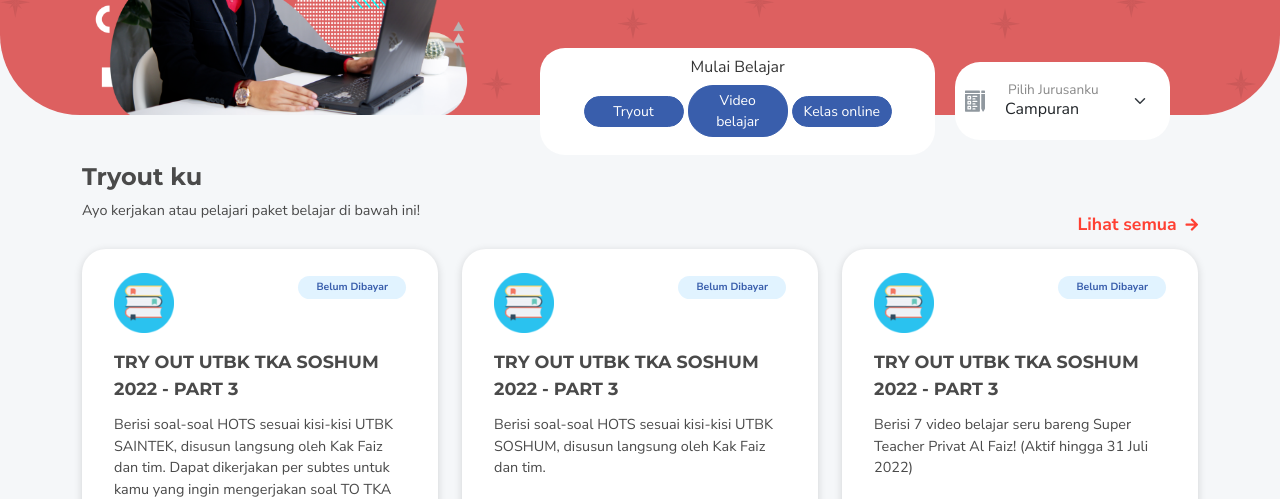
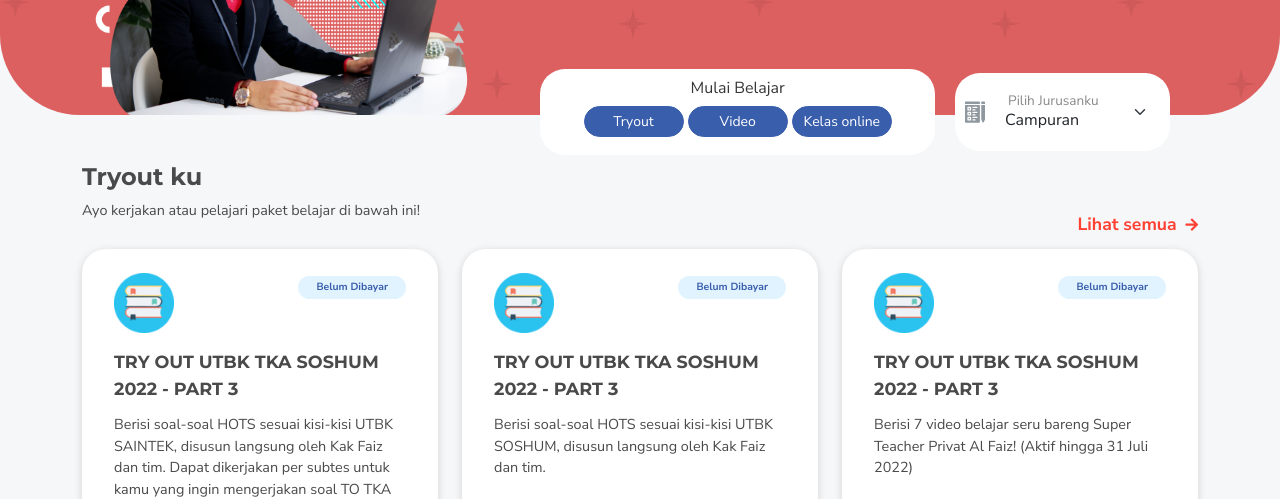
Before and after one commit to fiansyah31/dashboard-privatalfaiz-2, a plain HTML site: page pages/home.html in a window 1280 px wide. Shown: the part 304-803 px from the top of the page. Drawn offline with nearby package versions, Linux system fonts and the light colour scheme.

Commit message:
action find

```diff
--- a/pages/home.html
+++ b/pages/home.html
@@ -97,7 +97,7 @@
                    <div class="card-start text-center">
                     <h4>Mulai Belajar</h4>
                     <a href="#" class="btn btn-secondary px-2 py-1 mb-2" style="width: 100px ;">Tryout</a>
-                    <a href="#" class="btn btn-secondary px-2 py-1 mb-2" style="width: 100px ;">Video belajar</a>
+                    <a href="#" class="btn btn-secondary px-2 py-1 mb-2" style="width: 100px ;">Video</a>
                     <a href="#" class="btn btn-secondary px-2 py-1 mb-2" style="width: 100px ;">Kelas online</a>
                    </div>
                    <div class="card-find-jurusan">
@@ -124,7 +124,7 @@
                     <div class="card-start text-center">
                      <h4>Mulai Belajar</h4>
                      <a href="#" class="btn btn-secondary px-2 py-1 mb-2" style="width: 100px ;">Tryout</a>
-                     <a href="#" class="btn btn-secondary px-2 py-1 mb-2" style="width: 100px ;">Video belajar</a>
+                     <a href="#" class="btn btn-secondary px-2 py-1 mb-2" style="width: 100px ;">Video</a>
                      <a href="#" class="btn btn-secondary px-2 py-1 mb-2" style="width: 100px ;">Kelas online</a>
                     </div>
                     <div class="card-find-jurusan">
```
